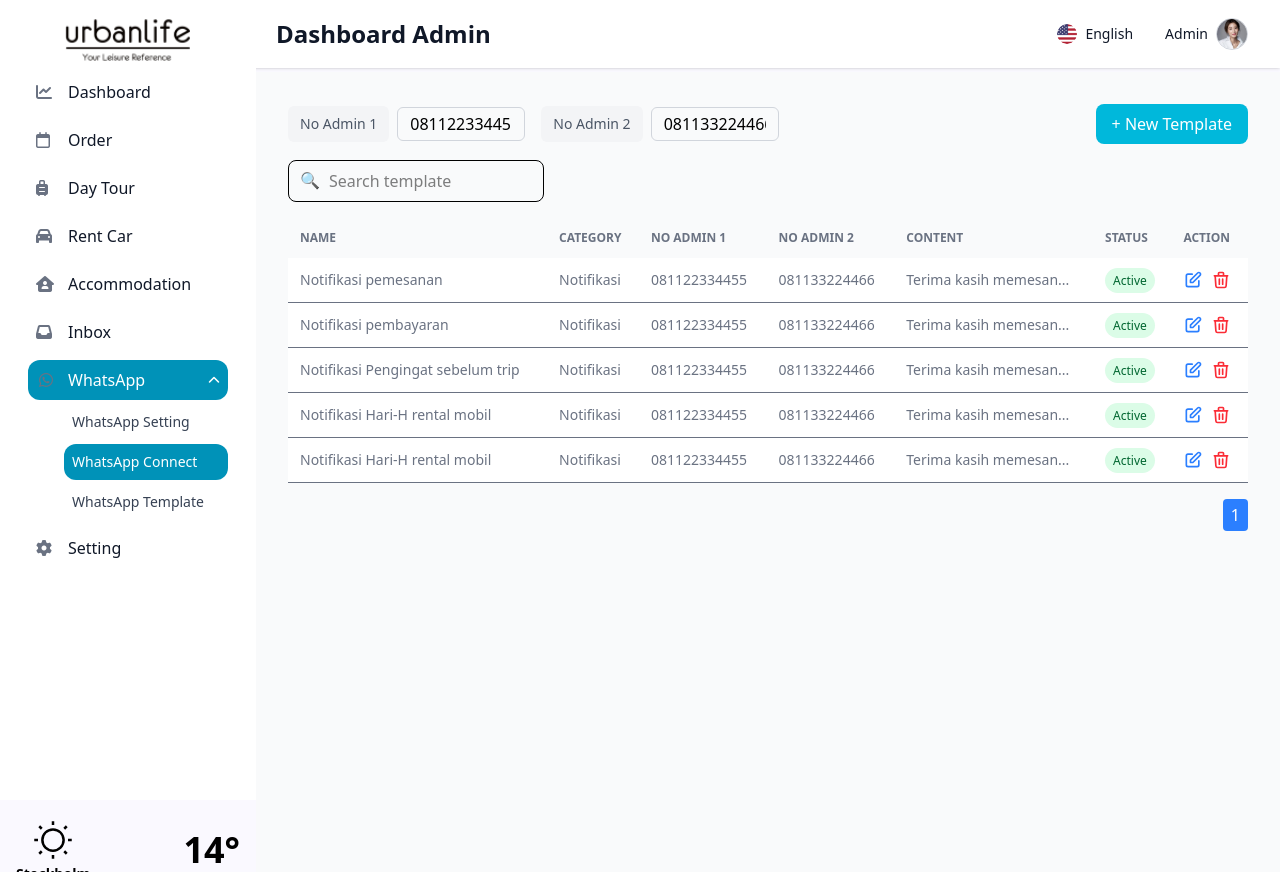
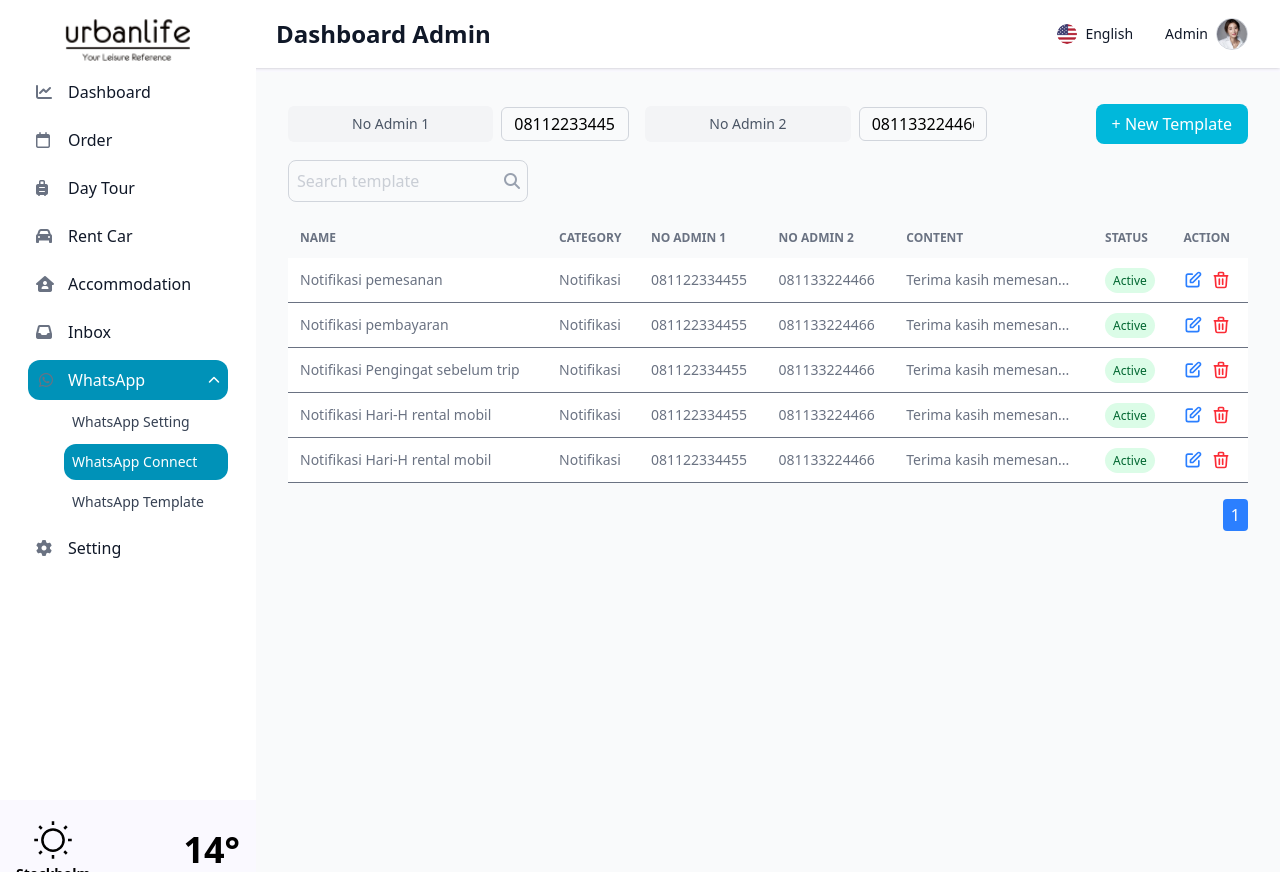
Before and after one commit to myreds12/urbanlife-frontend, a React (Vite) app in the folder urbanlife-frontend/: page /whatsapp-connect in a window 1280 px wide. Built offline with nearby package versions, Linux system fonts and the light colour scheme.

Commit message:
style(WhatsappSetting): improve label alignment and search input styling -  Bug

```diff
--- a/urbanlife-frontend/src/pages/AdminDashboard/WhatsappSetting/WhatsappConnect.tsx
+++ b/urbanlife-frontend/src/pages/AdminDashboard/WhatsappSetting/WhatsappConnect.tsx
@@ -108,7 +108,9 @@ const WhatsappConnect: React.FC = () => {
       <div className="mb-4 flex justify-between items-center">
         <div className="flex space-x-4">
           <div className="flex items-center">
-            <label className="block text-sm font-medium text-gray-600 mr-2 whitespace-nowrap bg-gray-100 px-3 py-2 rounded-md">No Admin 1</label>
+            <label className="text-sm font-medium text-gray-600 mr-2 whitespace-nowrap bg-gray-100 px-16 py-2 rounded-md flex items-center justify-start">
+              No Admin 1
+            </label>
             <input
               type="text"
               placeholder="No Admin 1"
@@ -118,7 +120,9 @@ const WhatsappConnect: React.FC = () => {
             />
           </div>
           <div className="flex items-center">
-            <label className="block text-sm font-medium text-gray-600 mr-2 whitespace-nowrap bg-gray-100 px-3 py-2 rounded-md">No Admin 2</label>
+            <label className="text-sm font-medium text-gray-600 mr-2 whitespace-nowrap bg-gray-100 px-16 py-2 rounded-md flex items-center justify-start">
+              No Admin 2
+            </label>
             <input
               type="text"
               placeholder="No Admin 2"
@@ -136,13 +140,17 @@ const WhatsappConnect: React.FC = () => {
         </button>
       </div>
 
-      <div className="relative mb-4">
-        <input
-          type="text"
-          placeholder="Search template"
-          className="border rounded-lg p-2 pl-10 w-64"
-        />
-        <span className="absolute left-3 top-2 text-gray-400">🔍</span>
+      <div className="mb-4 flex items-center">
+        <div className="relative w-60 max-w-md">
+          <input
+            type="text"
+            placeholder="Search template"
+            className="w-full p-2 pr-10 border border-gray-300 rounded-lg text-gray-400 focus:outline-none focus:ring-2 focus:ring-cyan-600"
+          />
+          <button className="absolute right-2 top-1/2 transform -translate-y-1/2 text-gray-400 hover:text-gray-600">
+            <i className="fas fa-search"></i>
+          </button>
+        </div>
       </div>
 
       <div className="overflow-x-auto">
--- a/urbanlife-frontend/src/styles/WhatsappSetting/WhatsappConnect.css
+++ b/urbanlife-frontend/src/styles/WhatsappSetting/WhatsappConnect.css
@@ -1,6 +1,7 @@
-.flex.items-center label {
-    margin-right: 0.5rem;
+/* src/styles/WhatsappSetting/WhatsappConnect.css */
+label {
+    display: flex;
+    align-items: center;
+    justify-content: flex-start;
+    min-width: 0;
   }
-  input:focus {
-    outline: 2px solid #22d3ee; /* Warna cyan-600 */
-  }
```
